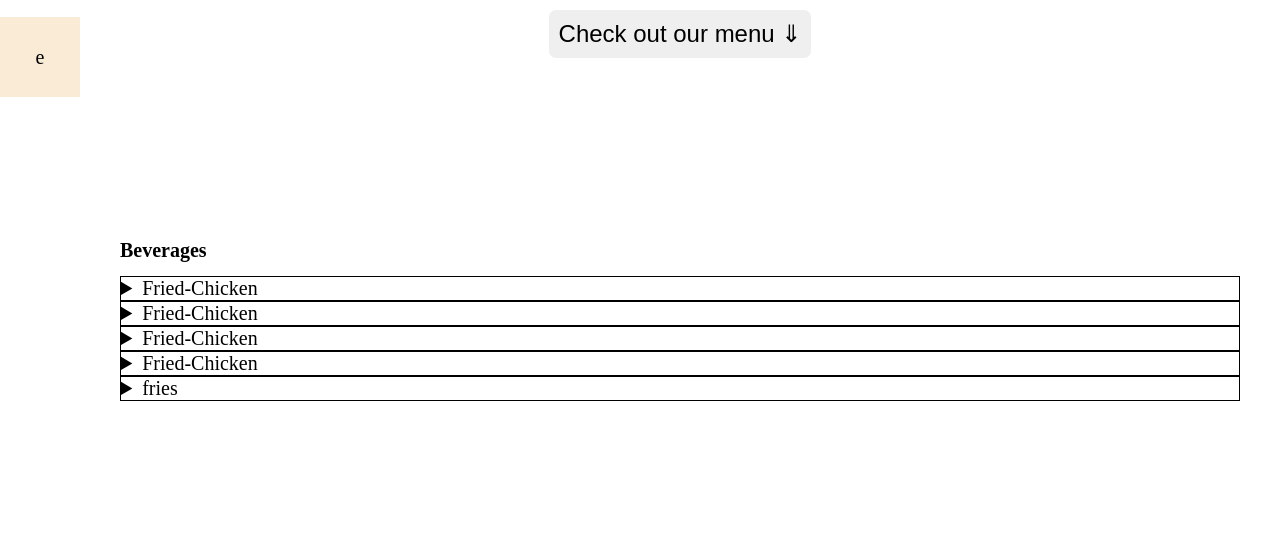
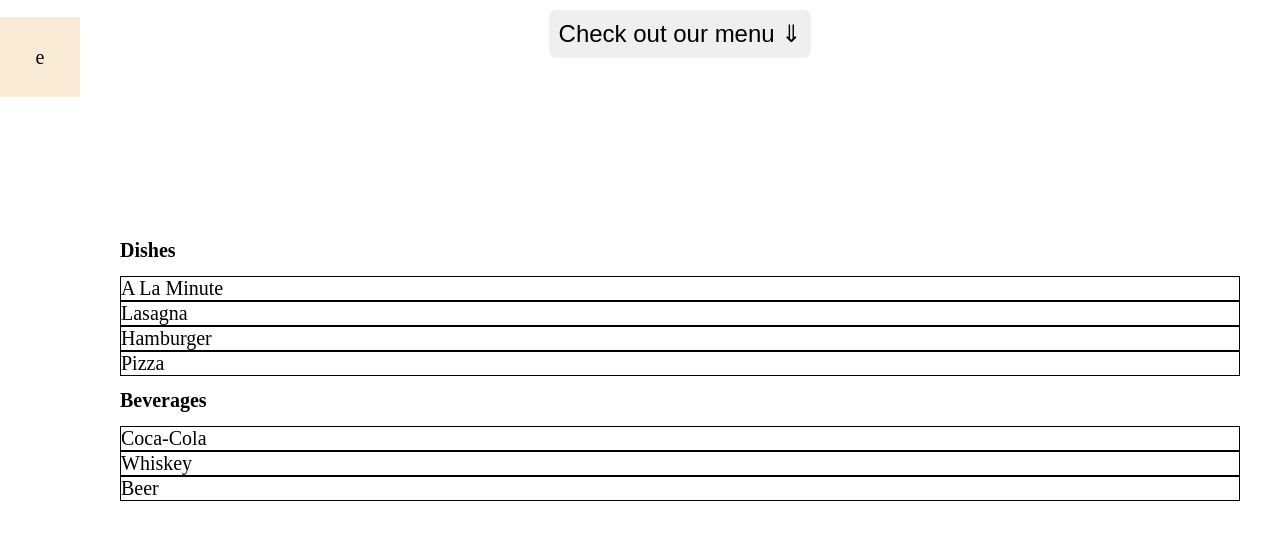
Before and after one commit to JunDevl/odin-restaurant, a website built with webpack: page src/index.html in a window 1280 px wide. Shown: the part 383-922 px from the top of the page. Before the commit the page ends 824 px from the top, so only its background shows below. Built offline with nearby package versions, Linux system fonts and the light colour scheme.

Commit message:
Included some more libraries and started working with Typescript. Also, implemented accordion-like animations to HTML's details elements

```diff
--- a/package.json
+++ b/package.json
@@ -21,6 +21,9 @@
     "html-loader": "^5.1.0",
     "html-webpack-plugin": "^5.6.4",
     "style-loader": "^4.0.0",
+    "ts-loader": "^9.5.4",
+    "typescript": "^5.9.2",
+    "webpack": "^5.101.3",
     "webpack-cli": "^6.0.1",
     "webpack-dev-server": "^5.2.2"
   }
--- a/src/index.html
+++ b/src/index.html
@@ -45,39 +45,52 @@
     </div>
 
     <div class="content">
-      <h1>Beverages</h1>
-      <div class="beverages">
-        <details name="beverages">
-          <summary>Fried-Chicken</summary>
-          Fried-Chicken
+      <h1>Dishes</h1>
+
+      <div class="menu-category dishes">
+        <details name="dishes" id="a-la-minute">
+          <summary>A La Minute</summary>
+          <p>A La Minute</p>
         </details>
 
-        <details name="beverages">
-          <summary>
-            Fried-Chicken
-          </summary>
-          Fried-Chicken
+        <details name="dishes" id="lasagna">
+          <summary>Lasagna</summary>
+          <p>Lasagna</p>
         </details>
 
-        <details name="beverages">
-          <summary>
-            Fried-Chicken
-          </summary>
-          Fried-Chicken
+        <details name="dishes" id="hamburger">
+          <summary>Hamburger</summary>
+          <p>Hamburger</p>
         </details>
 
-        <details name="beverages">
-          <summary>
-            Fried-Chicken
-          </summary>
-          Fried-Chicken
+        <details name="dishes" id="pizza">
+          <summary>Pizza</summary>
+          <p>Pizza</p>
         </details>
 
-        <details name="beverages">
+      </div>
+
+
+      <h1>Beverages</h1>
+
+      <div class="menu-category beverages">
+        <details name="beverages" id="coke">
+          <summary>Coca-Cola</summary>
+          <p>Coca-Cola</p>
+        </details>
+
+        <details name="beverages" id="whiskey">
           <summary>
-            fries
+            Whiskey
           </summary>
-          Fried-Chicken
+          Whiskey
+        </details>
+
+        <details name="beverages" id="beer">
+          <summary>
+            Beer
+          </summary>
+          Beer
         </details>
       </div>
     </div>
--- a/src/index.js
+++ /dev/null
@@ -1,5 +0,0 @@
-import "./style.css";
-
-const main = document.querySelector("#page-header");
-
-console.log(main);
--- /dev/null
+++ b/src/index.ts
@@ -0,0 +1,3 @@
+import "./style.css";
+
+console.log("test")
--- a/src/style.css
+++ b/src/style.css
@@ -2,6 +2,8 @@
   --sidenav-width: 4rem;
 
   font-size: 20px;
+  /*interpolate-size: allow-keywords;*/
+
 }
 
 * {
@@ -136,6 +138,25 @@ details {
   border: 1px solid black;
 }
 
-details:open {
-  background-color: red;
+details *:not(summary) {
+  margin: 0;
+  padding-top: 0.5rem;
+  padding-bottom: 0.5rem;
+  padding-left: 1rem;
 }
+
+details::details-content {
+  interpolate-size: allow-keywords; /*### NOTE: this property isn't supported on Safari and Firefox.*/
+  transition: block-size 600ms, content-visibility 600ms;
+  transition-behavior: allow-discrete;
+  block-size: 0;
+  overflow: hidden;
+}
+
+details[open]::details-content {
+  block-size: auto;
+}
+
+summary::marker {
+  content: "";
+}
--- a/webpack.config.js
+++ b/webpack.config.js
@@ -3,23 +3,18 @@ const HtmlWebpackPlugin = require("html-webpack-plugin");
 
 module.exports = {
   mode: "development",
-  entry: "./src/index.js",
-  output: {
-    filename: "main.js",
-    path: path.resolve(__dirname, "dist"),
-    clean: true,
-  },
+  entry: "./src/index.ts",
   devtool: "eval-source-map",
   devServer: {
     watchFiles: ["./src/index.html"],
   },
-  plugins: [
-    new HtmlWebpackPlugin({
-      template: "./src/index.html",
-    }),
-  ],
   module: {
     rules: [
+      {
+        test: /\.tsx?$/,
+        use: "ts-loader",
+        include: [path.resolve(__dirname, "src")],
+      },
       {
         test: /\.css$/i,
         use: ["style-loader", "css-loader"],
@@ -34,4 +29,18 @@ module.exports = {
       },
     ],
   },
+  resolve: {
+    extensions: ['.tsx', '.ts', '.js'],
+  },
+  output: {
+    publicPath: "",
+    filename: "main.js",
+    path: path.resolve(__dirname, "dist"),
+    clean: true
+  },
+  plugins: [
+    new HtmlWebpackPlugin({
+      template: "./src/index.html",
+    }),
+  ],
 };
```
Also changed, not shown: tsconfig.json (added, +16 -0 lines), 1 other file.
